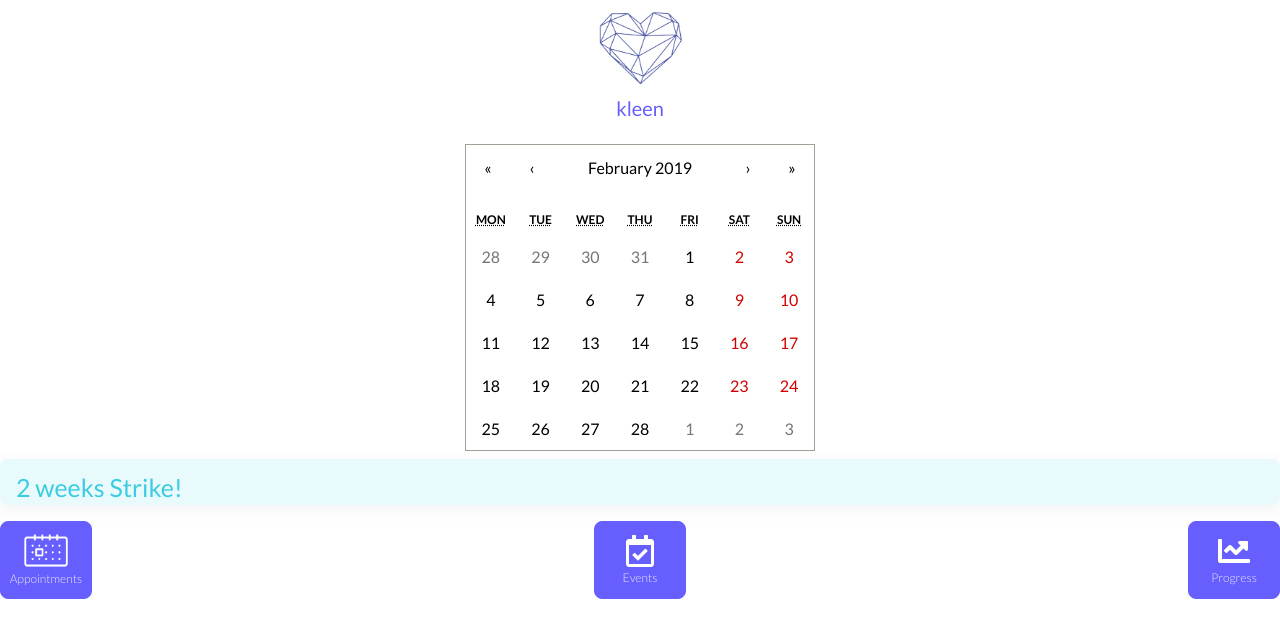
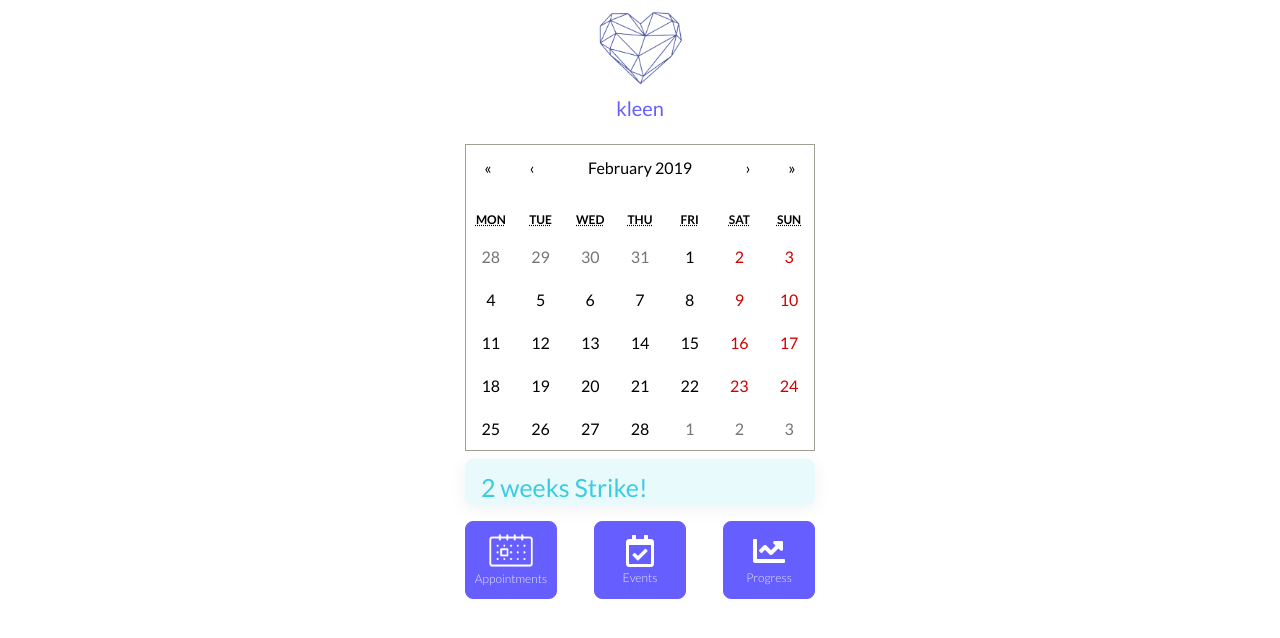
Before and after one commit to dragosgn/kleen.io, a React (Create React App) app: page /calendar in a window 1280 px wide. Shown: the top 638 px of the page. Built offline with nearby package versions, Linux system fonts and the light colour scheme.

Commit message:
fixed rems

```diff
--- a/src/Calendar.js
+++ b/src/Calendar.js
@@ -5,9 +5,15 @@ import Calendar from "react-calendar";
 import { Header } from "./styled";
 import calendar from "./calendar.png";
 
+const Root = styled.div`
+  padding-left: 4rem;
+  padding-right: 4rem;
+`;
+
 export default () => (
   <React.Fragment>
     <Header />
+    <Root>
       <Calendar />
       <Block>
         <Notification>2 weeks Strike!</Notification>
@@ -26,6 +32,7 @@ export default () => (
           <Label>Progress</Label>
         </IconBox>
       </IconRow>
+    </Root>
   </React.Fragment>
 );
 const IconRow = styled.div`
```
Lines whose indentation alone changed are shown as unchanged.
